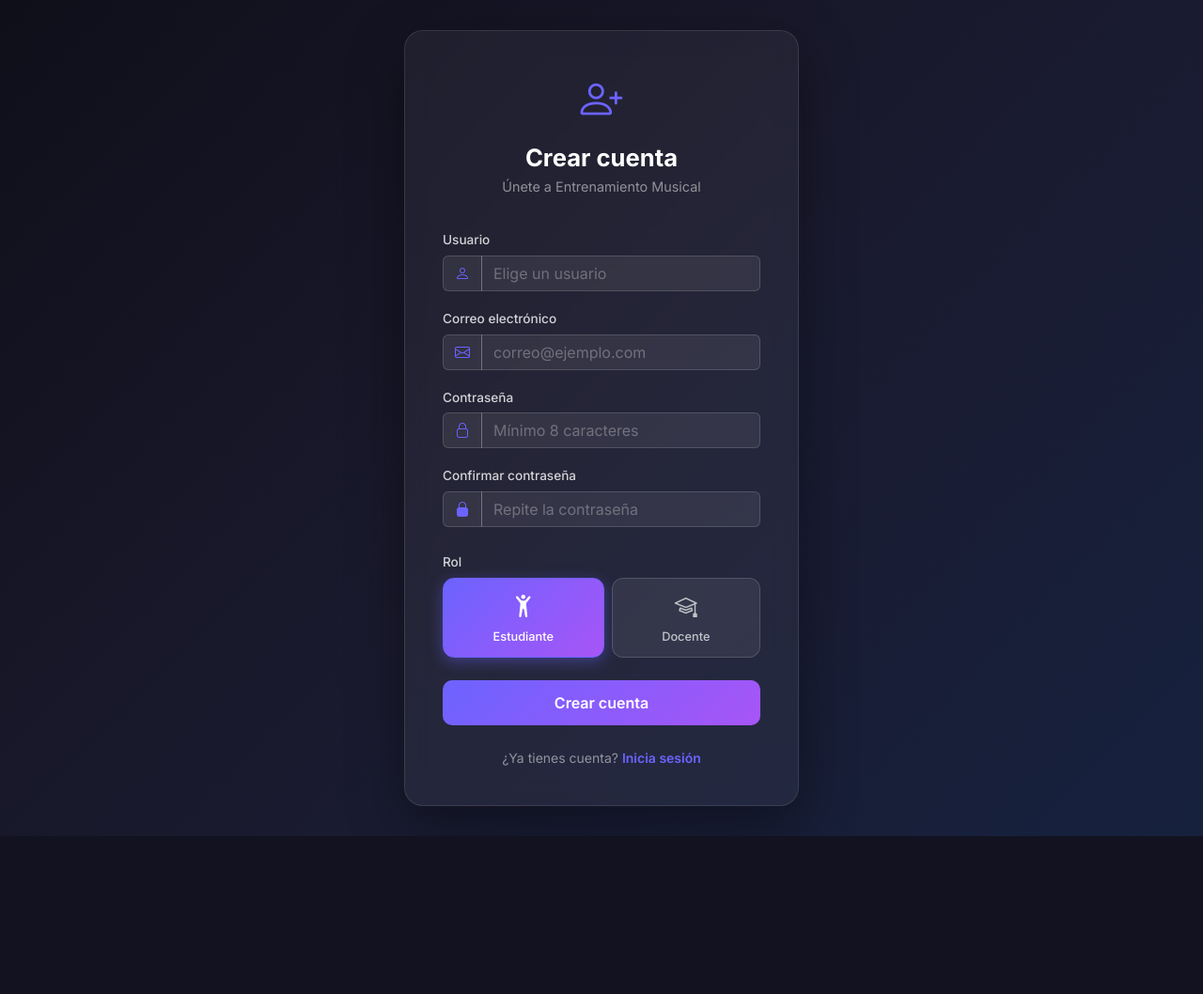
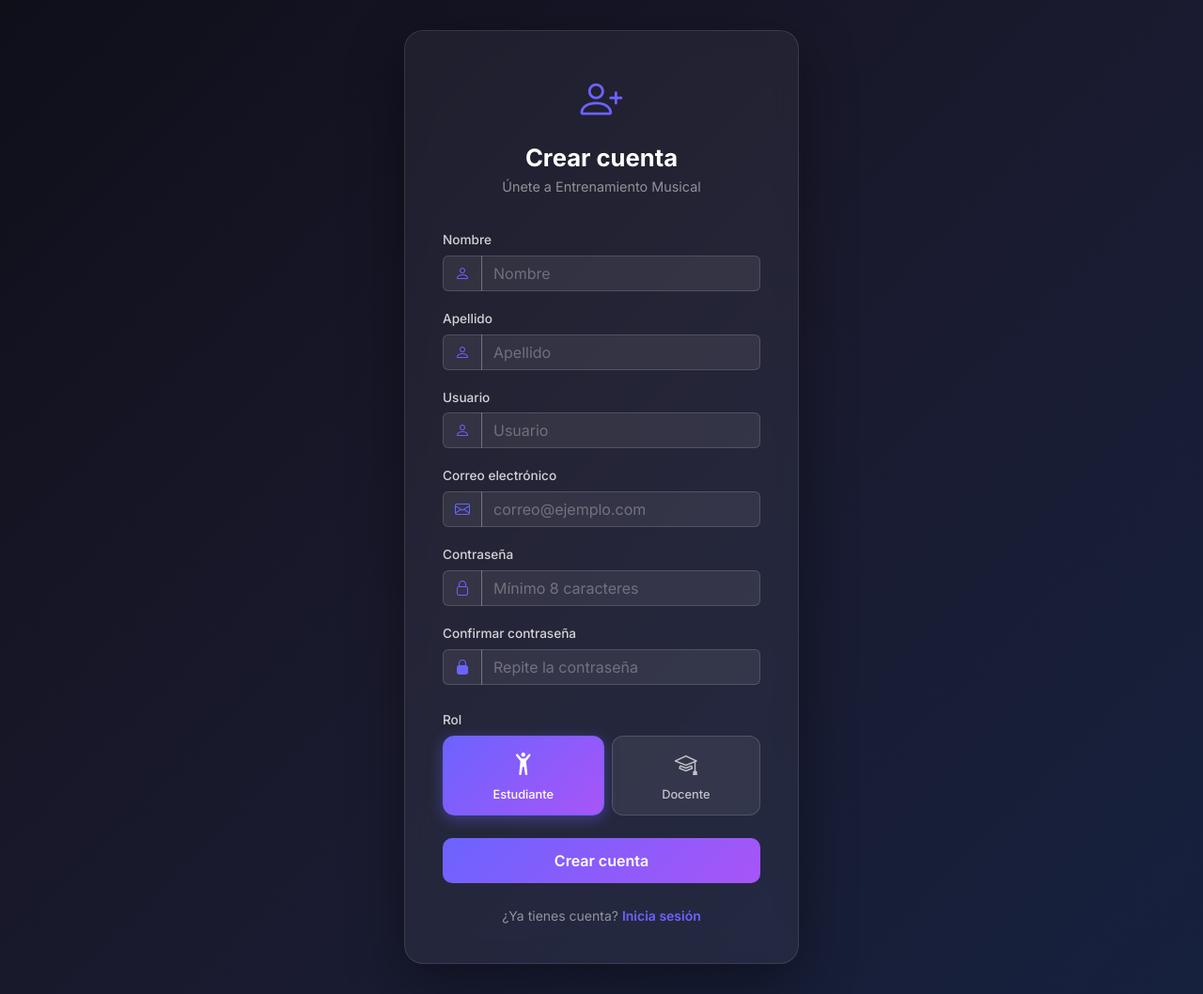
Before and after one commit to qbytestudio-lab/qbayt_django, a Django app: page /registro/ in a window 1280 px wide. Shown: the whole page at 94% size. Before the commit the page ends 890 px from the top, so only its background shows below. Run offline with Django 5.2, Linux system fonts and the light colour scheme.

Commit message:
correcionv2.0

```diff
--- a/web/templates/web/registro.html
+++ b/web/templates/web/registro.html
@@ -35,11 +35,27 @@
             <form method="POST" action="{% url 'registro' %}">
                 {% csrf_token %}
 
+                  <div class="mb-3">
+                    <label class="form-label">Nombre</label>
+                    <div class="input-group">
+                        <span class="input-group-text"><i class="bi bi-person"></i></span>
+                        <input type="text" name="username" class="form-control" placeholder="Nombre" required>
+                    </div>
+                </div>
+
+                  <div class="mb-3">
+                    <label class="form-label">Apellido</label>
+                    <div class="input-group">
+                        <span class="input-group-text"><i class="bi bi-person"></i></span>
+                        <input type="text" name="username" class="form-control" placeholder="Apellido" required>
+                    </div>
+                </div>
+
                 <div class="mb-3">
                     <label class="form-label">Usuario</label>
                     <div class="input-group">
                         <span class="input-group-text"><i class="bi bi-person"></i></span>
-                        <input type="text" name="username" class="form-control" placeholder="Elige un usuario" required>
+                        <input type="text" name="username" class="form-control" placeholder="Usuario" required>
                     </div>
                 </div>
 
```
